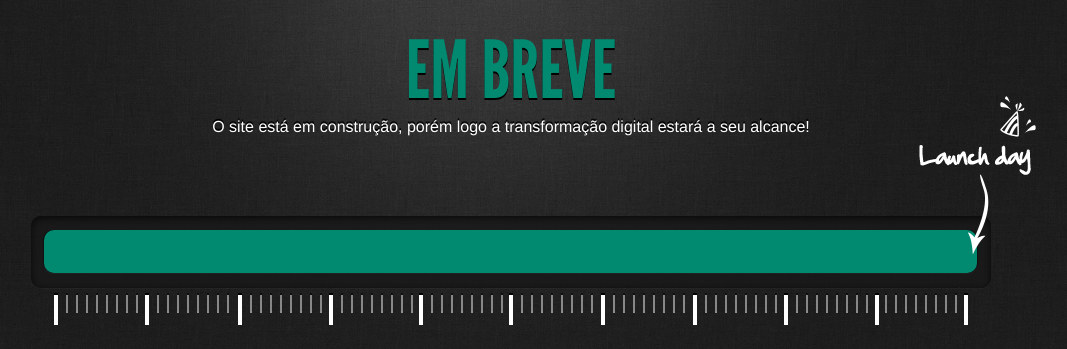
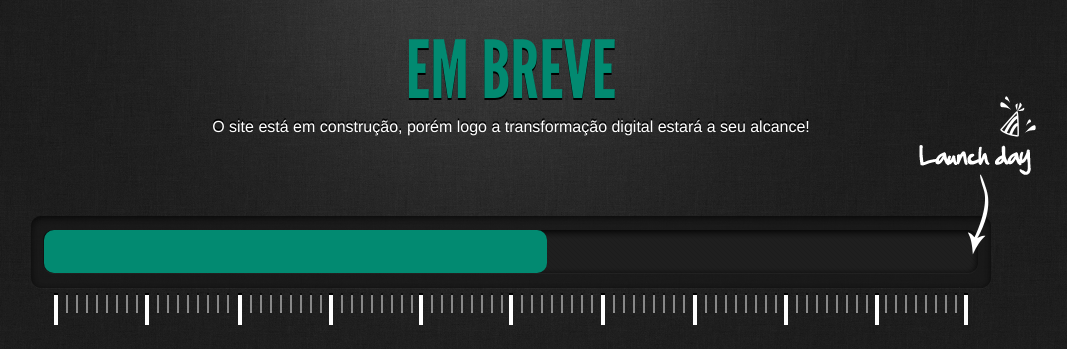
Before and after one commit to itismejao/klang-site-construcao, a plain HTML site: page index.html in a window 1280 px wide. Shown: the part 214-563 px from the top of the page, without its empty margins (129-1196 px from the left). Drawn offline with nearby package versions, Linux system fonts and the light colour scheme.

Commit message:
alteração na data e meta tag do facebook

```diff
--- a/index.html
+++ b/index.html
@@ -6,7 +6,7 @@
 		<link rel="stylesheet" type="text/css" href="style.css" />
 		<link rel="stylesheet" type="text/css" href="fonts-icones.css">
 		<link rel="icon" type="image/x-icon" href="images/favicon.png">
-
+		<meta name="facebook-domain-verification" content="ejrvdaobhwtlqn71zq22ekpcq26h9z" />
 		<script type='text/javascript' src='http://ajax.googleapis.com/ajax/libs/jquery/1.5.2/jquery.min.js'></script>
 		<script type='text/javascript' src='javascripts/jquery.tipsy.js'></script>
 		<script type='text/javascript'>
@@ -31,7 +31,7 @@
 
 			<script>
 				start_date = new Date("October 01, 2022 11:50:00");
-				end_date = new Date("October 20, 2022 14:00:00");
+				end_date = new Date("November 15, 2022 14:00:00");
 				var start = start_date.getTime();
 				var end = end_date.getTime();
 
```
